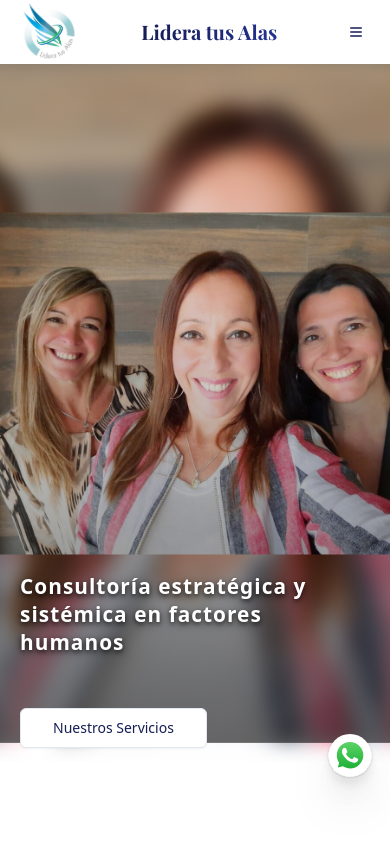
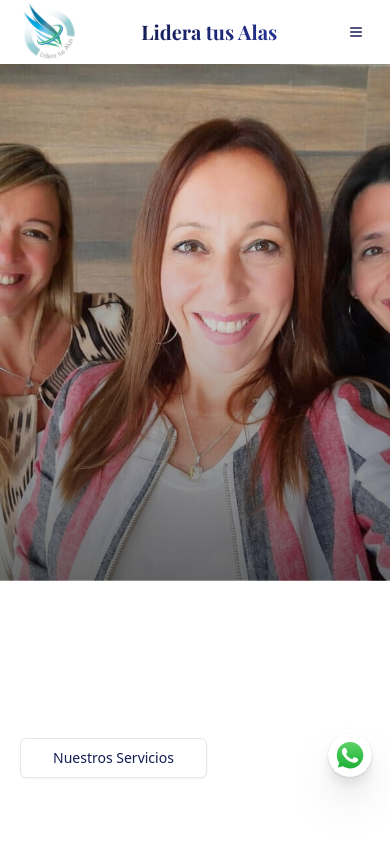
Before and after one commit to natalischwartz/Proyecto-Lideratusalas, a React (Vite) app: page / in a window 390 px wide. Shown: the top 844 px of the page. Built offline with nearby package versions, Linux system fonts and the light colour scheme.

Commit message:
modificado services

```diff
--- a/src/components/About.jsx
+++ b/src/components/About.jsx
@@ -19,13 +19,13 @@ const About = () =>{
     {
       image: photo3,
       title: "Valeria V. Pereyra",
-      description: "Lic. en Psicología | Consultora psicológica | Especialización en Desarrollo Personal | Facilitadora en FF.HH. | Comisario de a bordo - Area internacional | Consultoría de FF.HH y Gestión de la seguridad.",
+      description: "Consultora psicológica | Posgrado en Desarrollo Personal |Estudiante avanzada de Psicología en la U.B.A | Instructora en Factores Humanos y CRM - SMS| Curso de Investigación de accidentes | Profesora en la Universidad Provincial de Ezeiza",
     },
   ];
 
 
      return (
-    <section id="about" className="py-16 sm:py-24 bg-gradient-subtle " data-aos="fade-right">
+    <section id="about" className="py-8 sm:py-24 bg-gradient-subtle " data-aos="fade-right">
       <div className="container mx-auto px-4 sm:px-6 lg:px-8">
         <div className="text-center mb-12 sm:mb-16">
           <h2 className="text-3xl sm:text-4xl lg:text-5xl font-bold font-['Playfair_Display'] text-foreground mb-4">
--- a/src/components/Hero.jsx
+++ b/src/components/Hero.jsx
@@ -13,30 +13,24 @@ const Hero = () => {
   };
 
   return (
-    <section id="hero" className=" relative z-5 min-h-screen flex flex-col justify-end overflow-hidden pt-20 sm:pt-24">
+    <section id="hero" className=" relative z-5 min-h-screen overflow-hidden sm:pt-24">
       {/* Background Image with Overlay */}
       <div className="div-hero-image relative">
-
-      <img
-      src="/foto-portada.jpg"
-      alt="Hero"
-      className="hero-img"
-      />
-
-      {/* Imagen blur para el fondo extendido */}
-        <div
-          className="image-blur"
-        ></div>
+          <img
+          src="/foto-portada.jpg"
+          alt="Hero"
+          className="hero-img"
+          />
 
        <div className="overlay"></div>
 
          {/*  Hero Content */}
-        <div className="max-w-3xl content inset-x-0 bottom-0 px-5  lg:px-8 z-10">
+      <div className="max-w-3xl content px-5  lg:px-8 z-10">
             {/* <h1 className="text-4xl sm:text-5xl lg:text-6xl font-bold font-['Playfair_Display'] text-white mb-4">
               Lorem ipsum
             </h1> */}
             <div className='title-container'>
-              <p className=' drop-shadow-[0_2px_4px_rgba(0,0,0,0.5)] text-lg sm:text-2xl lg:text-4xl tracking-wider text-white/90 max-w-2xl font-bold'>
+              <p className='text-lg sm:text-2xl lg:text-4xl tracking-wider text-white/90 max-w-2xl font-bold'>
                 Consultoría estratégica
                  y sistémica en factores humanos
               </p>
--- a/src/components/Services.jsx
+++ b/src/components/Services.jsx
@@ -1,33 +1,33 @@
-import { Lightbulb, Cog, Target } from "lucide-react";
+import { Lightbulb, Cog, Target, PlaneIcon } from "lucide-react";
 import EjesAbordaje from "./EjesDeAbordaje";
 import {Card} from "@/components/ui/card";
 
  const services = [
+    // {
+    //   icon: Lightbulb,
+    //   title: "Qué Ofrecemos",
+    //   color: "from-accent to-accent-light",
+    //   items: [
+    //     "Consultoría de RR.HH y empresarial",
+    //     "Coaching para la vida",
+    //     "Desarrollo de liderazgo",
+    //     "Mentoring profesional personalizado",
+    //     "Preparación de entrevistas",
+    //     "Gestión del cambio organizacional",
+    //     "Formación de directivos"
+    //   ],
+    // },
     {
-      icon: Lightbulb,
-      title: "Qué Ofrecemos",
-      color: "from-accent to-accent-light",
-      items: [
-        "Consultoría de RR.HH y empresarial",
-        "Coaching para la vida",
-        "Desarrollo de liderazgo",
-        "Mentoring profesional personalizado",
-        "Preparación de entrevistas",
-        "Gestión del cambio organizacional",
-        "Formación de directivos"
-      ],
-    },
-    {
-      icon: Cog,
-      title: "Cómo Trabajamos",
+      icon: PlaneIcon,
+      title: "Cómo Trabajamos en Lidera Tus Alas",
       color: "from-primary to-primary-light",
       items: [
-        "Diagnóstico inicial exhaustivo",
-        "Diseño de estrategias personalizadas",
-        "Implementación con acompañamiento continuo",
-        "Medición de resultados y ajustes",
-        "Sesiones one-on-one y grupales",
-        "Seguimiento y evaluación constante",
+        "1.Diagnóstico Inicial",
+        "2.Diseño a Medida",
+        "3.Metodologías Prácticas",
+        "4.Gestión y Seguimiento de los Procesos",
+        "5.Integración en el Día a Día",
+        "6.Evaluación y Mejora Continua",
       ],
     },
     {
--- a/src/index.css
+++ b/src/index.css
@@ -141,42 +141,18 @@
   height: 100%;
   }
 
-  .image-blur{
-    position: absolute;
-    inset: 0;
-    background-image: url('/foto-portada.jpg');
-    background-size: cover;
-    background-position: center;
-    filter: blur(8px);
-    transform: scale(1.20);
-    z-index:1;
-    height: 71%; /* Achica la altura al 80% */
-    top: 10%; /* Centra verticalmente */
-  }
-
-  /* .hero-img{
-  position:absolute;
-  inset:0;
-  width: 100%;
-  height: 100%;
-  object-fit: contain;
-  object-position: center 30%;
-  transform: scale(1.2);
-  z-index:2;
-  } */
-
    .hero-img {
     position: absolute;
     top: 10%; /* Extiende hacia arriba */
     left:0%;
     width: 100%; /* Más ancha que el contenedor */
     height:80%;
-    object-fit:contain;
+    /* object-fit:contain; */
     object-position: center;
     z-index: 2;
-    transform: scale(1.20);
-     top: 10%; /* Mismo top que el blur */
-    height: 71%; /* Misma altura que el blur */
+    transform: scale(1.10);
+     top: 10%;
+    height: 56%;
   }
 
   .overlay{
@@ -187,9 +163,9 @@
     height:100%;
     z-index:2;
     pointer-events: none;
-    top: 10%; /* Mismo top que el blur */
-    height: 71%; /* Misma altura que el blur */
-    transform: scale(1.20);
+    top: 10%;
+    height: 56%;
+    transform: scale(1.10);
 
   }
 
@@ -210,13 +186,9 @@
     font-size: 1.3rem;
     font-weight: bold;
     color: white;
-    text-shadow: 0 2px 4px rgba(0, 0, 0, 0.5);
+    /* text-shadow: 0 2px 4px rgba(0, 0, 0, 0.5); */
   }
 
-  .button-hero{
-    margin-bottom:30px;
-
-  }
 
      [data-aos]:not(.ejes-animados):not(.ejes-animados *) {
     opacity: 1 !important;
```
